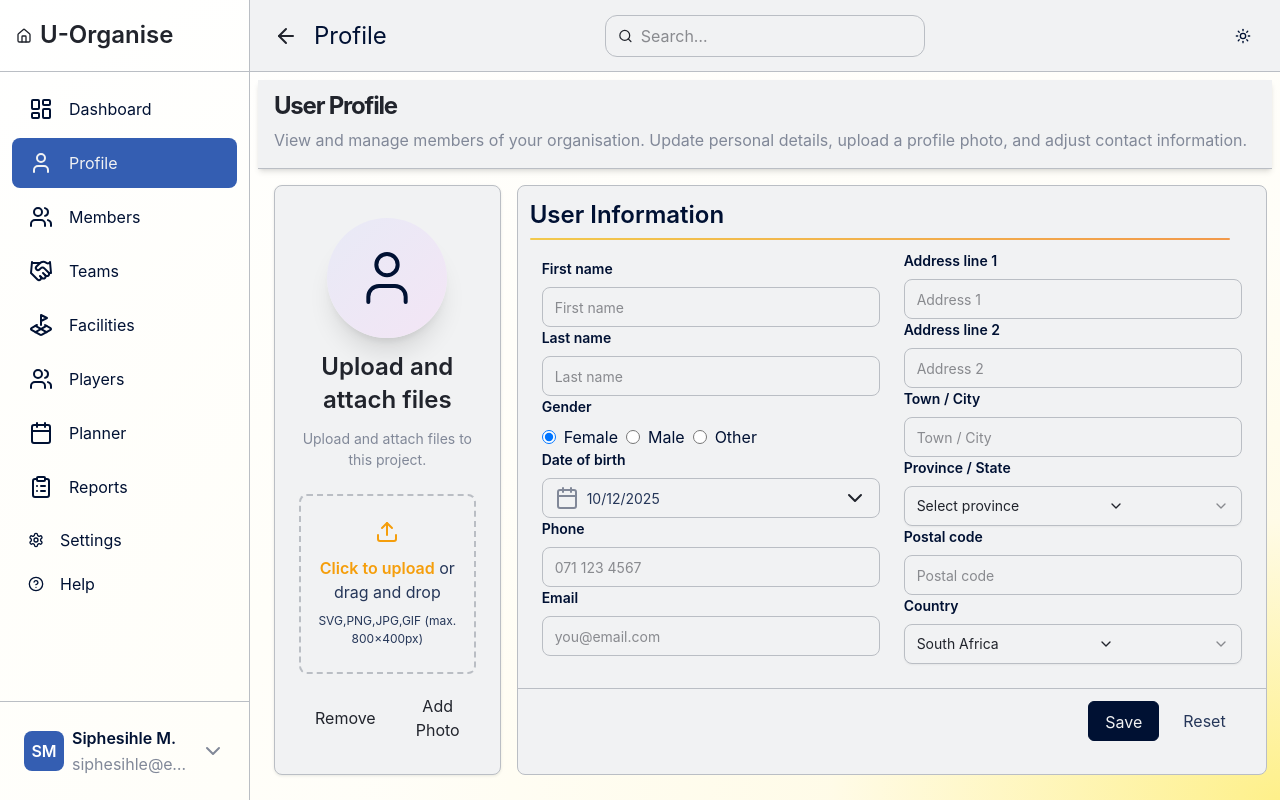
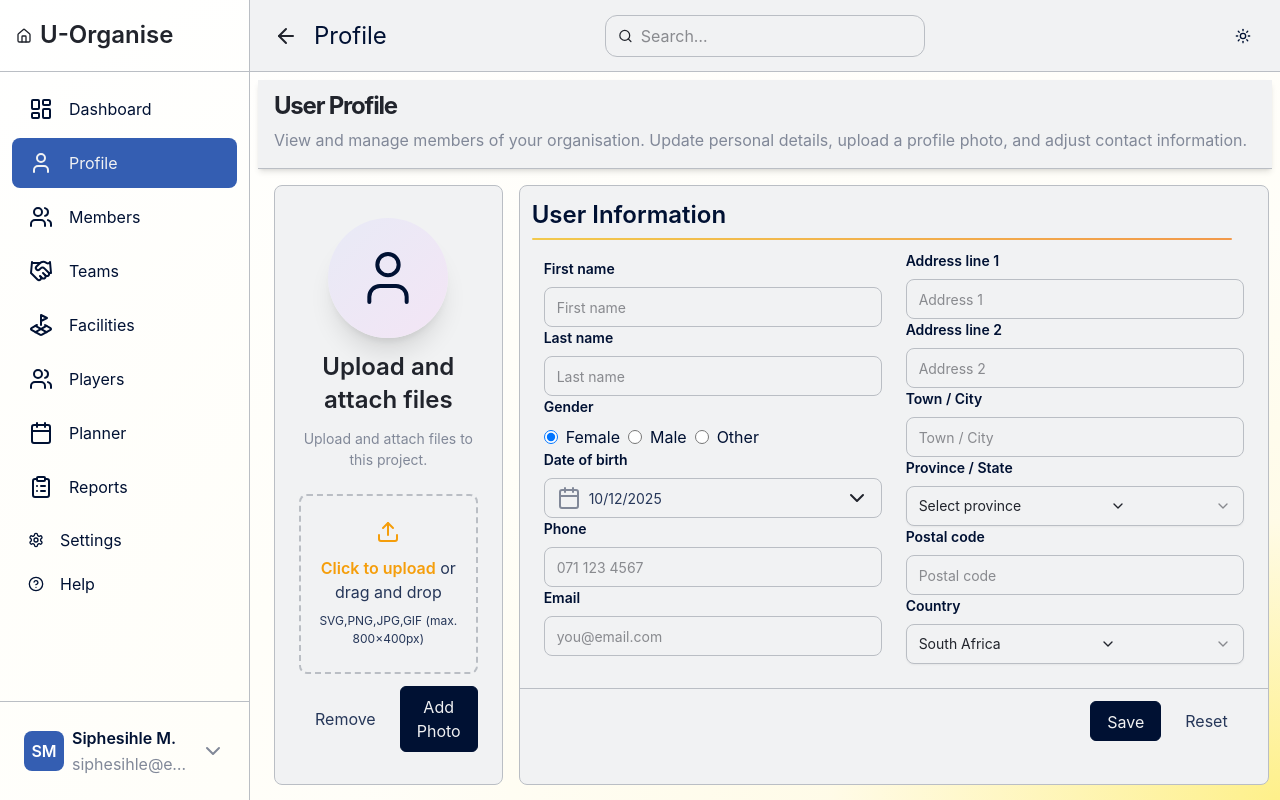
Before and after one commit to Sihle-Thwa/SportsManagment, a React (Vite) app in the folder frontend/: page /profile in a window 1280 px wide. Built offline with nearby package versions, Linux system fonts and the light colour scheme.

Commit message:
refactor: update layout and styling in FileUploadCard and Profile; enhance user experience and visual consistency

```diff
--- a/frontend/src/components/FileUpload/FileUploadCard.tsx
+++ b/frontend/src/components/FileUpload/FileUploadCard.tsx
@@ -111,8 +111,8 @@ const UploadAttachment: React.FC<UploadAttachmentProps> = ({
 			</div>
 
 			<div className="cardBody_fileUpload">
-				<h2 className="cardBodyTitle_fileUpload">{title}</h2>
-				<p className="cardBodyDescription_fileUpload">{description}</p>
+				<div className="cardBodyTitle_fileUpload">{title}</div>
+				<div className="cardBodyDescription_fileUpload">{description}</div>
 
 				{!selectedFile ? (
 					<>
@@ -162,11 +162,14 @@ const UploadAttachment: React.FC<UploadAttachmentProps> = ({
 						)}
 
 						<div className="footerActions_fileUpload">
-							<button className="buttonGhost_fileUpload" onClick={handleRemove}>
+							<button
+								className="button-secondary buttonGhost_fileUpload"
+								onClick={handleRemove}
+							>
 								Remove
 							</button>
 							<button
-								className="buttonPrimary_fileUpload"
+								className="button-primary buttonPrimary_fileUpload"
 								onClick={() => document.getElementById("file-upload")?.click()}
 							>
 								Add Photo
@@ -196,8 +199,8 @@ const UploadAttachment: React.FC<UploadAttachmentProps> = ({
 							</div>
 						)}
 
-						<div style={{ display: "flex", gap: "12px", width: "100%" }}>
-							<button className="btnBase btnGhost" onClick={handleRemove}>
+						<div className="footerActions_fileUpload">
+							<button className="buttonGhost_fileUpload" onClick={handleRemove}>
 								Remove
 							</button>
 						</div>
--- a/frontend/src/components/FileUpload/fileuploadcard.css
+++ b/frontend/src/components/FileUpload/fileuploadcard.css
@@ -1,20 +1,15 @@
 @import "tailwindcss";
 @import "../../styles/semantic-tokens.css";
 
-
 .cardBase_fileUpload {
-  align-items: center;
-  background-color: var(--card-background);
+	background-color: var(--card-background, var(--colour-neutral-100));
 	border: 1px solid;
 	border-color: var(--card-border);
 	border-radius: 8px;
-  box-shadow: var(--card-shadow);
-  gap: 12px;
-  padding: 32px 24px 24px;
 	position: relative;
 	max-width: 400px;
 	width: 100%;
-  height: 100%;
+	padding: 32px 24px;
 }
 
 .cardHeader_fileUpload {
@@ -176,7 +171,6 @@
 }
 
 .buttonPrimary_fileUpload:hover {
-
 	background-color: var(--button-bg-hover);
 	color: var(--button-fg-hover);
 	border: 1px solid var(--button-bd-hover);
--- a/frontend/src/pages/Profile/profile.css
+++ b/frontend/src/pages/Profile/profile.css
@@ -74,7 +74,12 @@
 	padding: 16px;
 	width: 100%;
 }
-.uploadCol,
+.uploadCol {
+	display: flex;
+	flex-direction: column;
+	align-items: center;
+	width: 100%;
+}
 .formCol {
 	display: flex;
 	flex-direction: column;
```
Also changed, not shown: frontend/src/components/Form/userinfoform.css (line endings or trailing spaces). Lines whose indentation alone changed are shown as unchanged.
